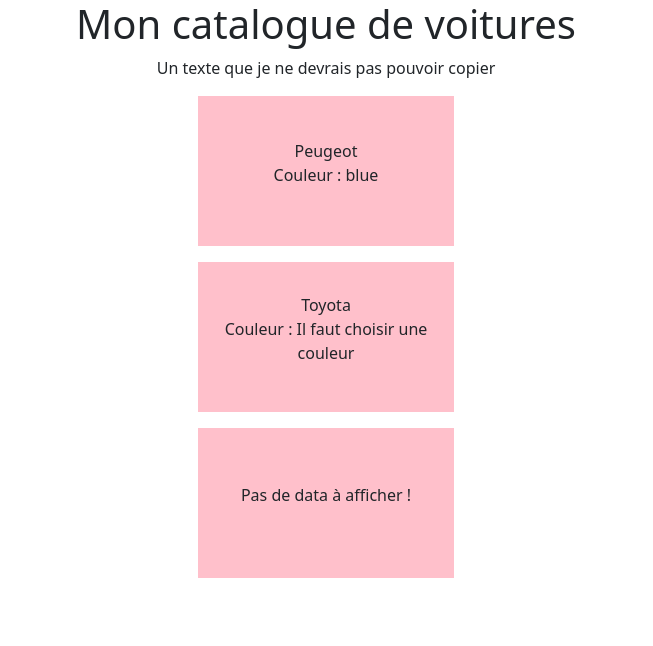
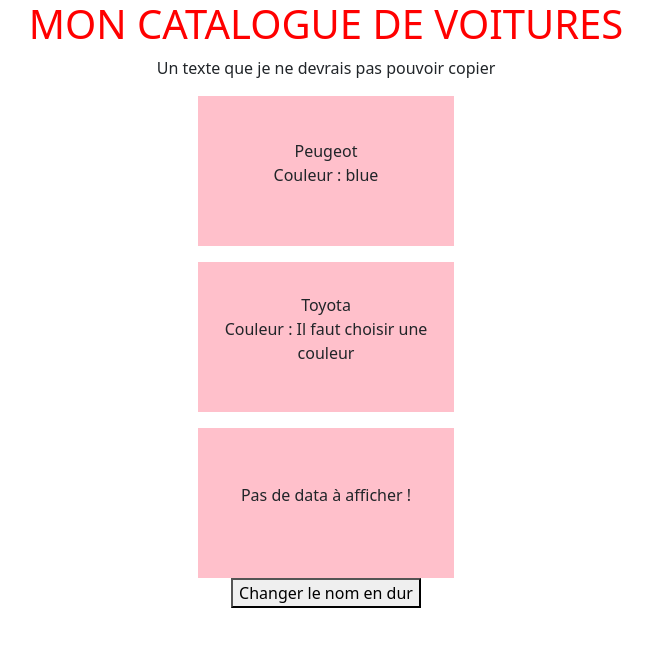
Before and after one commit to Amine1342/cars, a React (Create React App) app: page / in a window 1280 px wide. Shown: the top 646 px of the page, without its empty margins (314-967 px from the left). Built offline with nearby package versions, Linux system fonts and the light colour scheme.

Commit message:
Changer style passage souris

```diff
--- a/src/App.css
+++ b/src/App.css
@@ -36,3 +36,8 @@
     transform: rotate(360deg);
   }
 }
+
+h1.style {
+  color: red;
+  text-transform: uppercase;
+}
--- a/src/App.js
+++ b/src/App.js
@@ -17,6 +17,8 @@
         return (
             <div className="App">
                 <MyCars title={this.State.titre} />
+
+                <button>Changer le nom en dur</button>
             </div>
         );
     }
--- a/src/Components/Mycars.js
+++ b/src/Components/Mycars.js
@@ -2,16 +2,25 @@
 import Car from "./Cars";
 
 class MyCars extends React.Component {
-
     noCopy = () => {
         alert("Voler c'est mal !");
-    }
+    };
+
+    addStyle = (e) => {
+        if (e.target.classList.contains("style")) {
+            e.target.classList.remove("style");
+        } else {
+            e.target.classList.add("style");
+        }
+    };
 
     render() {
         return (
             <div>
-                <h1>{this.props.title}</h1>
-                <p onCopy={this.noCopy}>Un texte que je ne devrais pas pouvoir copier</p>
+                <h1 onMouseOver={this.addStyle}>{this.props.title}</h1>
+                <p onCopy={this.noCopy}>
+                    Un texte que je ne devrais pas pouvoir copier
+                </p>
                 <Car color="blue">Peugeot</Car>
                 <Car color="">Toyota</Car>
                 <Car color="green"></Car>
```
